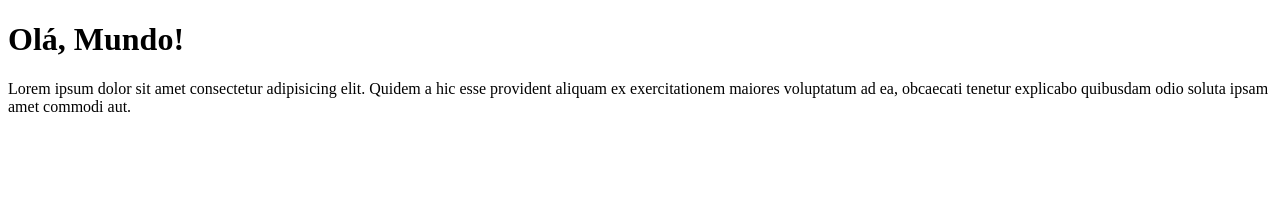
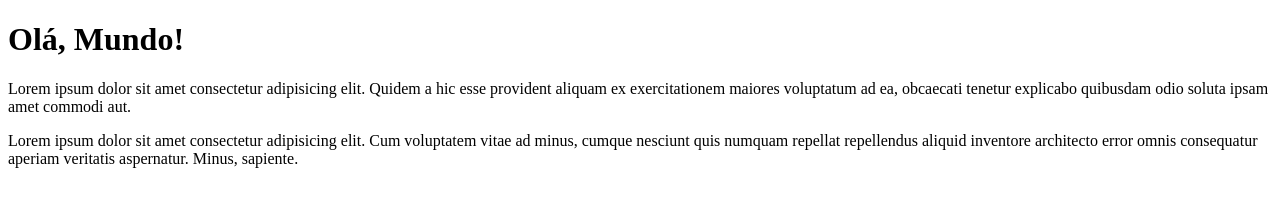
Before and after one commit to Fernando-criador/Meu-primeiro-versionamento-, a plain HTML site: page index.html in a window 1280 px wide. Drawn offline with Linux system fonts and the light colour scheme.

Commit message:
Update index.html

```diff
--- a/index.html
+++ b/index.html
@@ -8,7 +8,7 @@
 <body>
     <h1>Olá, Mundo!</h1>
 
-    <p>Lorem ipsum dolor sit amet consectetur adipisicing elit. Quidem a hic esse provident aliquam ex exercitationem maiores voluptatum ad ea, obcaecati tenetur explicabo quibusdam odio soluta ipsam amet commodi aut.</p>
+    <p>Lorem ipsum dolor sit amet consectetur adipisicing elit. Quidem a hic esse provident aliquam ex exercitationem maiores voluptatum ad ea, obcaecati tenetur explicabo quibusdam odio soluta ipsam amet commodi aut.</p><p>Lorem ipsum dolor sit amet consectetur adipisicing elit. Cum voluptatem vitae ad minus, cumque nesciunt quis numquam repellat repellendus aliquid inventore architecto error omnis consequatur aperiam veritatis aspernatur. Minus, sapiente.</p>
     <script src="olá.js"></script>
 </body>
 </html>
```
